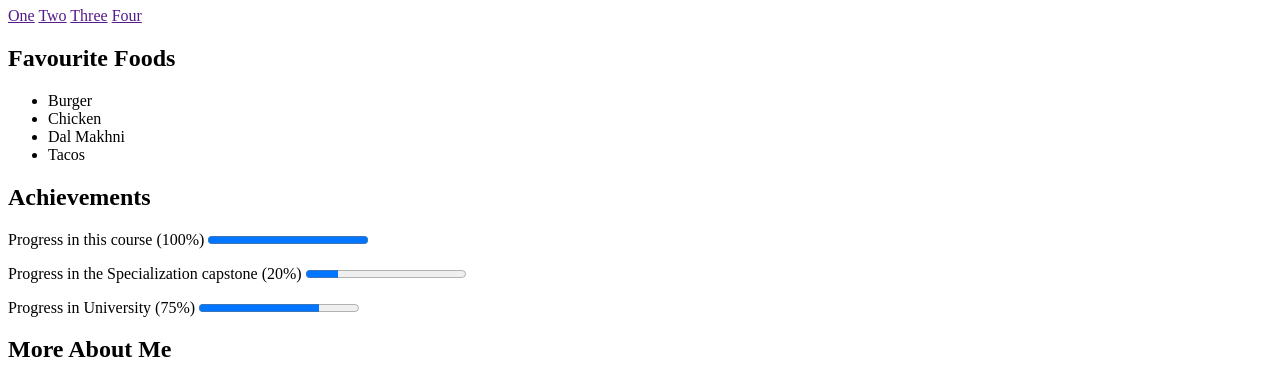
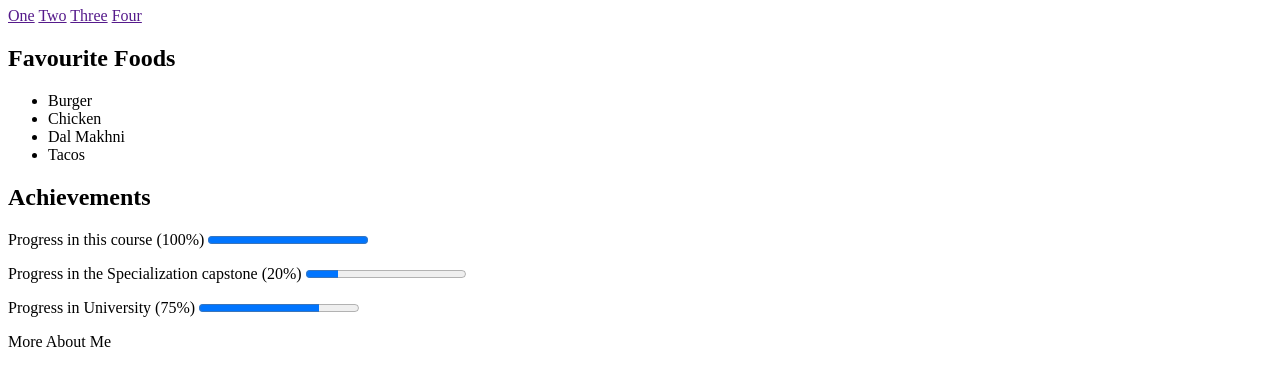
Before and after one commit to sparsh0427/Web-Design-For-Everybody, a plain HTML site: page Introduction to HTML5/index.html in a window 1280 px wide. Shown: the part 73-441 px from the top of the page. Drawn offline with Linux system fonts and the light colour scheme.

Commit message:
added summary tag

```diff
--- a/Introduction to HTML5/index.html
+++ b/Introduction to HTML5/index.html
@@ -37,7 +37,7 @@
 
     <section class="More About Me">
 
-        <h2>More About Me</h2>
+        <summary>More About Me</summary>
         <p><i class="fa fa-caret-down fa-x" aria-hidden="true"></i> My Childhood</p>
 		<p>I love my childhood. I grew up in Brahmanbaria. Here I really miss my former friends and environments.</p>
 
```
